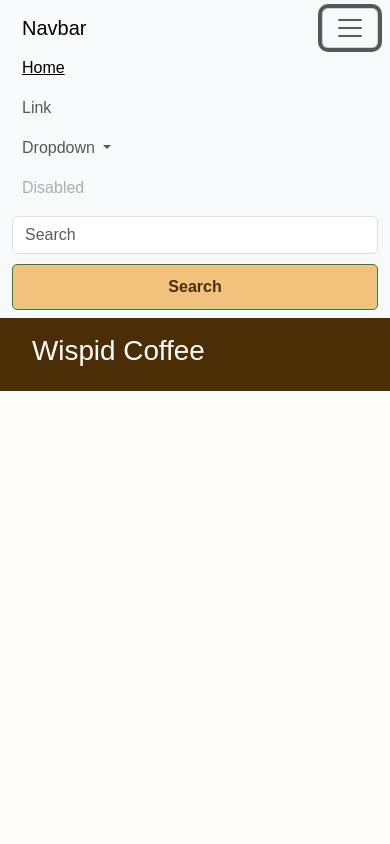
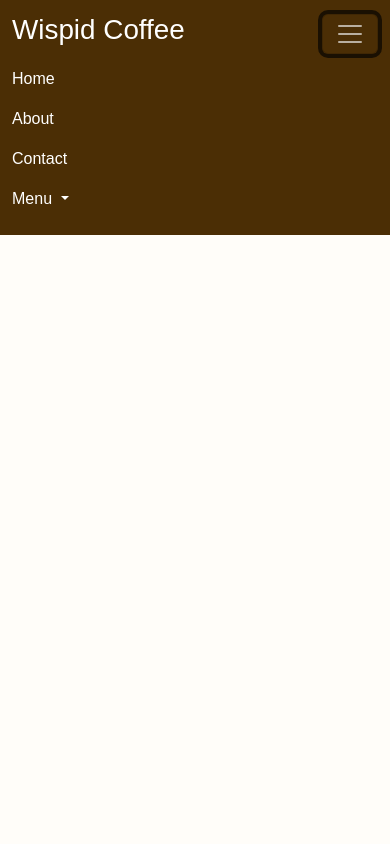
Before and after one commit to Wispid/Wispid-Coffee, a website: page index.html in a window 390 px wide. Both pictures are taken after a click on the button "Toggle navigation". Shown: the top 844 px of the page. Drawn offline with nearby package versions, Linux system fonts and the light colour scheme.

Commit message:
final fixtures added

```diff
--- a/index.html
+++ b/index.html
@@ -4,63 +4,16 @@
 <head>
     <meta charset="UTF-8">
     <meta name="viewport" content="width=device-width, initial-scale=1.0">
-    <title>Wispid Coffe</title>
+    <title>Wispid Coffee</title>
     <link rel="stylesheet" href="node_modules/bootstrap/dist/css/bootstrap.min.css">
     <link rel="stylesheet" href="style.css">
 </head>
 
 <body>
 
-      <nav class="navbar navbar-expand-lg bg-body-tertiary">
-            <div class="container-fluid">
-                <a class="navbar-brand" href="#">Navbar</a>
-                <button class="navbar-toggler" type="button" data-bs-toggle="collapse"
-                    data-bs-target="#navbarSupportedContent" aria-controls="navbarSupportedContent"
-                    aria-expanded="false" aria-label="Toggle navigation">
-                    <span class="navbar-toggler-icon"></span>
-                </button>
-                <div class="collapse navbar-collapse" id="navbarSupportedContent">
-                    <ul class="navbar-nav me-auto mb-2 mb-lg-0">
-                        <li class="nav-item">
-                            <a class="nav-link active" aria-current="page" href="#">Home</a>
-                        </li>
-                        <li class="nav-item">
-                            <a class="nav-link" href="#">Link</a>
-                        </li>
-                        <li class="nav-item dropdown">
-                            <a class="nav-link dropdown-toggle" href="#" role="button" data-bs-toggle="dropdown"
-                                aria-expanded="false">
-                                Dropdown
-                            </a>
-                            <ul class="dropdown-menu">
-                                <li><a class="dropdown-item" href="#">Action</a></li>
-                                <li><a class="dropdown-item" href="#">Another action</a></li>
-                                <li>
-                                    <hr class="dropdown-divider">
-                                </li>
-                                <li><a class="dropdown-item" href="#">Something else here</a></li>
-                            </ul>
-                        </li>
-                        <li class="nav-item">
-                            <a class="nav-link disabled" aria-disabled="true">Disabled</a>
-                        </li>
-                    </ul>
-                    <form class="d-flex" role="search">
-                        <input class="form-control me-2" type="search" placeholder="Search" aria-label="Search" />
-                        <button class="btn btn-outline-success" type="submit">Search</button>
-                    </form>
-                </div>
-            </div>
-        </nav>
+
     <header>
-        <h1>Wispid Coffee</h1>
-        <!-- <nav>
-            <a href="index.html">Home</a>
-             <a href="menu.html">Menu</a>
-              <a href="about.html">About</a>
-               <a href="contact.html">Contact</a>
-        </nav> -->
-
+        <div id="navbar"></div>
 
     </header>
 
@@ -106,6 +59,14 @@
 
 
 
+<script>
+  fetch("navbar.html")
+    .then(response => response.text())
+    .then(data => {
+      document.getElementById("navbar").innerHTML = data;
+    });
+</script>
+
     <footer>
         <p>© 2025 Nestle Coffee. All rights reserved.</p>
     </footer>
--- /dev/null
+++ b/navbar.html
@@ -0,0 +1,45 @@
+<!DOCTYPE html>
+<html lang="en">
+<head>
+    <meta charset="UTF-8">
+    <meta name="viewport" content="width=device-width, initial-scale=1.0">
+    <title>Wispid Coffee</title>
+    <link rel="stylesheet" href="node_modules/bootstrap/dist/css/bootstrap.min.css">
+    <link rel="stylesheet" href="style.css">
+</head>
+<body>
+
+</body>
+</html>
+
+
+
+<nav class="navbar navbar-expand-lg custom-navbar w-100">
+    <div class="container">
+        <a class="navbar-brand" href="/"><h1>Wispid Coffee</h1></a>
+        <button class="navbar-toggler" type="button" data-bs-toggle="collapse"
+            data-bs-target="#navbarSupportedContent" aria-controls="navbarSupportedContent"
+            aria-expanded="false" aria-label="Toggle navigation">
+            <span class="navbar-toggler-icon"></span>
+        </button>
+
+        <div class="collapse navbar-collapse" id="navbarSupportedContent">
+            <ul class="navbar-nav ms-auto mb-2 mb-lg-0">
+                <li class="nav-item"><a class="nav-link" href="index.html">Home</a></li>
+                <li class="nav-item"><a class="nav-link" href="about.html">About</a></li>
+                <li class="nav-item"><a class="nav-link" href="contact.html">Contact</a></li>
+                <li class="nav-item dropdown">
+                    <a class="nav-link dropdown-toggle" href="#" role="button" data-bs-toggle="dropdown">
+                        Menu
+                    </a>
+                    <ul class="dropdown-menu">
+                        <li><a class="dropdown-item" href="menu.html">Today Special</a></li>
+                        <li><a class="dropdown-item" href="menu.html">Week Day Special</a></li>
+                        <li><hr class="dropdown-divider"></li>
+                        <li><a class="dropdown-item" href="menu.html">Week End Special</a></li>
+                    </ul>
+                </li>
+            </ul>
+        </div>
+    </div>
+</nav>
--- a/style.css
+++ b/style.css
@@ -5,26 +5,29 @@
   background-color: #fffdf9;
 }
 
-header {
-  background-color: #4b2e05;
-  color: white;
-  display: flex;
-  justify-content: space-between;
-  align-items: center;
-  padding: 1rem 2rem;
+/* Navbar background color */
+.custom-navbar {
+    background-color: #4b2e05; /* Coffee-brown, change HEX as you like */
 }
 
-nav a {
-  color: white;
-  margin: 0 10px;
-  text-decoration: none;
-  font-weight: 500;
+
+/* All text inside navbar white */
+.custom-navbar .navbar-brand,
+.custom-navbar .nav-link,
+.custom-navbar .dropdown-toggle,
+.custom-navbar .dropdown-item {
+    color: white !important;
 }
 
-nav a.active, nav a:hover {
-  text-decoration: underline;
+/* Dropdown menu background matches navbar */
+.custom-navbar .dropdown-menu {
+    background-color: #4b2e05;
 }
 
+/* Toggler icon (hamburger) white */
+.custom-navbar .navbar-toggler-icon {
+    filter: invert(1);
+}
 
 .btn {
   background-color: #f2c17d;
@@ -35,7 +38,7 @@
   font-weight: bold;
 }
 
-.menu {
+ .menu {
   text-align: center;
   padding: 50px 20px;
 }
@@ -73,11 +76,11 @@
   text-align: center;
 }
 
-form {
+/* form {
   display: flex;
-  flex-direction: column;
+ flex-direction: column;
   gap: 10px;
-}
+} */
 
 input, textarea, button {
   padding: 10px;
@@ -311,3 +314,9 @@
     flex-direction: column;
   }
 }
+
+
+.bg-body-tertiary {
+background-color:#4b2e05 !important;
+
+}
```
Also changed, not shown: about.html (+19 -7 lines), contact.html (+21 -9 lines), menu.html (+13 -7 lines).
